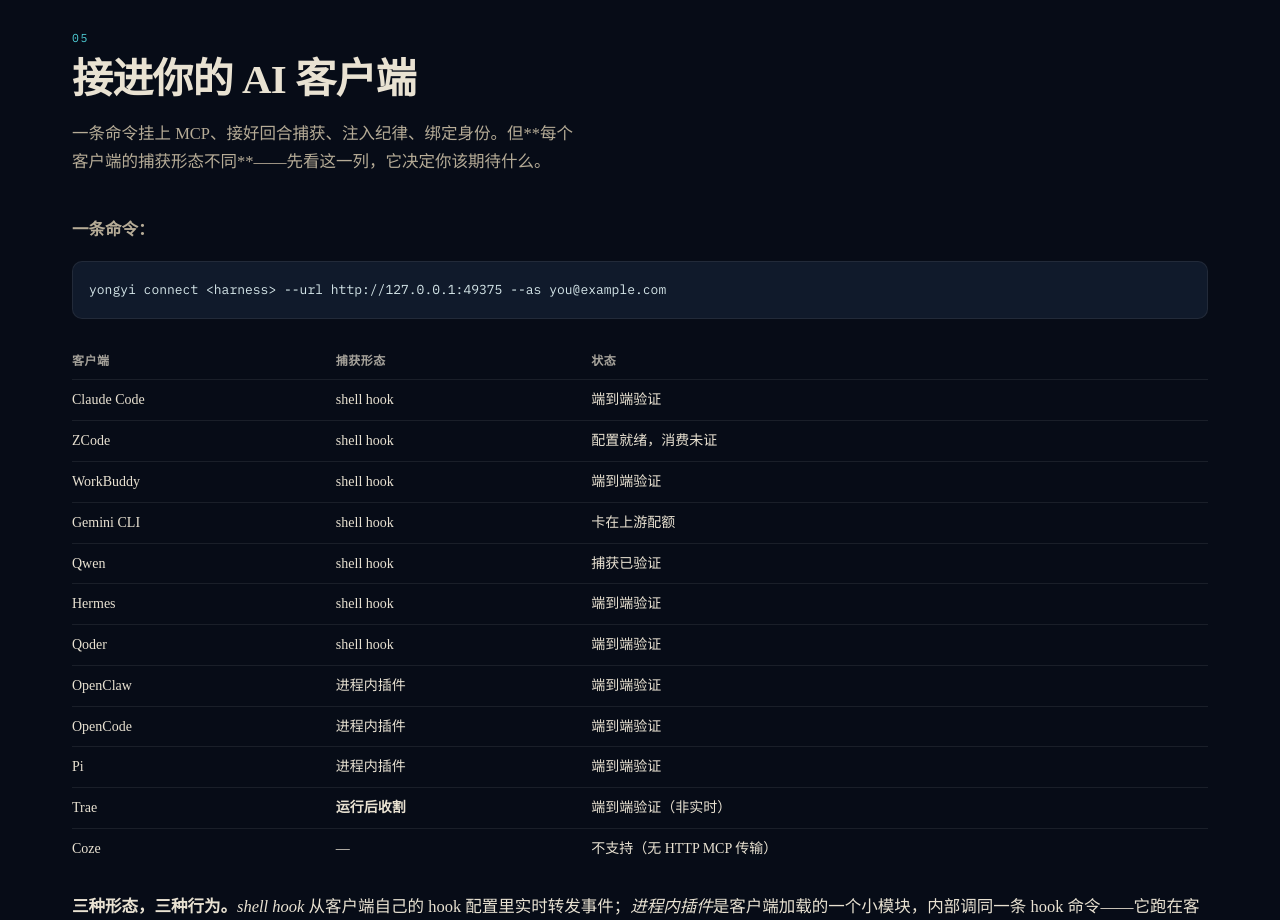
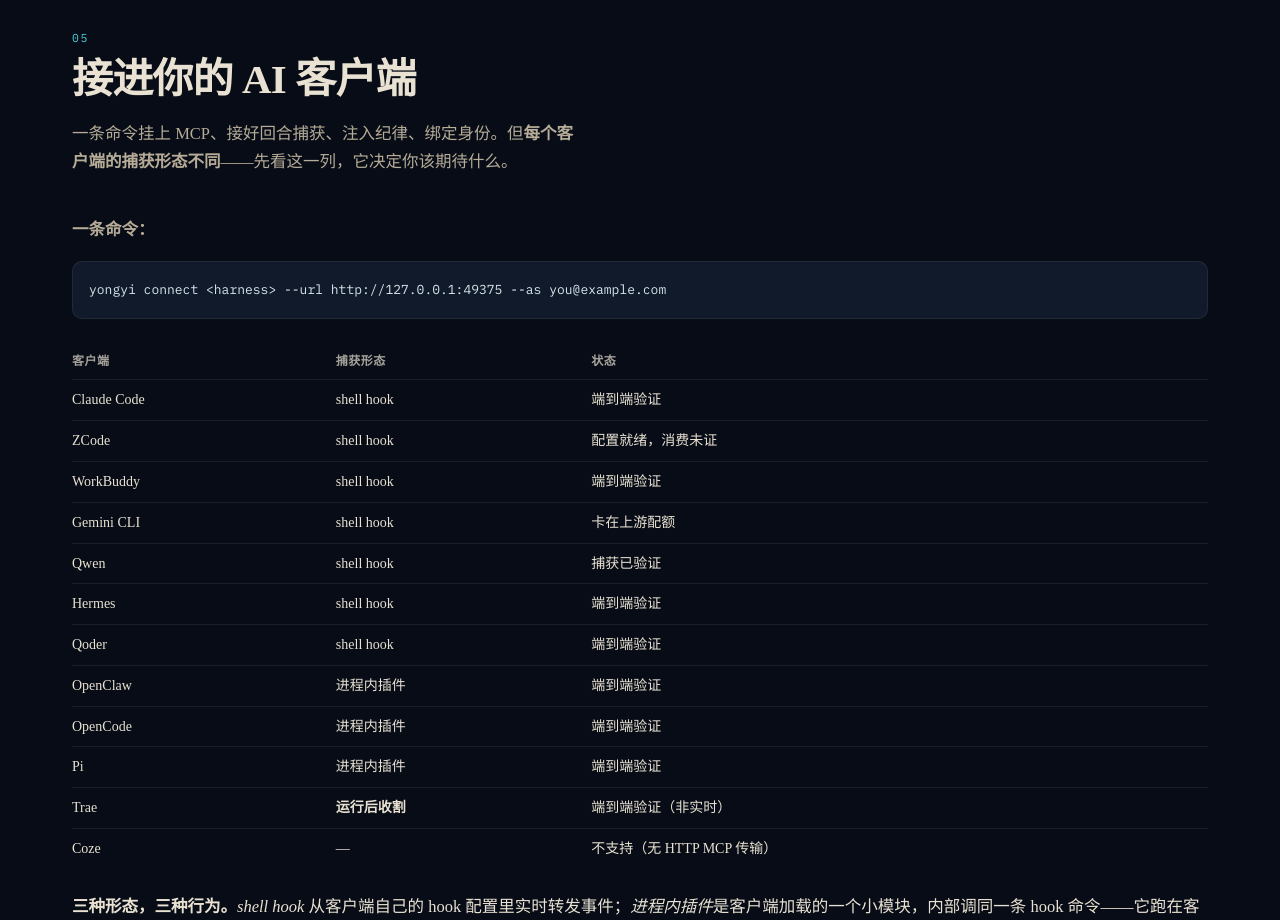
Before and after one commit to FindDataTechnology/fd-memory, a website: page site/zh-CN/index.html in a window 1280 px wide. Shown: the part 4500-5420 px from the top of the page. Drawn offline with Linux system fonts and the light colour scheme.

Commit message:
fix(site): asterisks rendered literally in the Chinese connect section
Markdown emphasis does not render in HTML. Caught by looking at the deployed
page rather than the source — the browser showed the two asterisks as text.

Co-Authored-By: Claude Opus 5 <noreply@anthropic.com>

```diff
--- a/site/zh-CN/index.html
+++ b/site/zh-CN/index.html
@@ -232,7 +232,7 @@ curl http://127.0.0.1:4000/healthz  # → {"status":"ok"}</code></pre>
     <header class="sec-head">
       <p class="sec-num">05</p>
       <h2 class="sec-title">接进你的 AI 客户端</h2>
-      <p class="sec-lead">一条命令挂上 MCP、接好回合捕获、注入纪律、绑定身份。但**每个客户端的捕获形态不同**——先看这一列，它决定你该期待什么。</p>
+      <p class="sec-lead">一条命令挂上 MCP、接好回合捕获、注入纪律、绑定身份。但<strong>每个客户端的捕获形态不同</strong>——先看这一列，它决定你该期待什么。</p>
     </header>
 
     <p class="sec-lead"><strong>一条命令：</strong></p>
```
